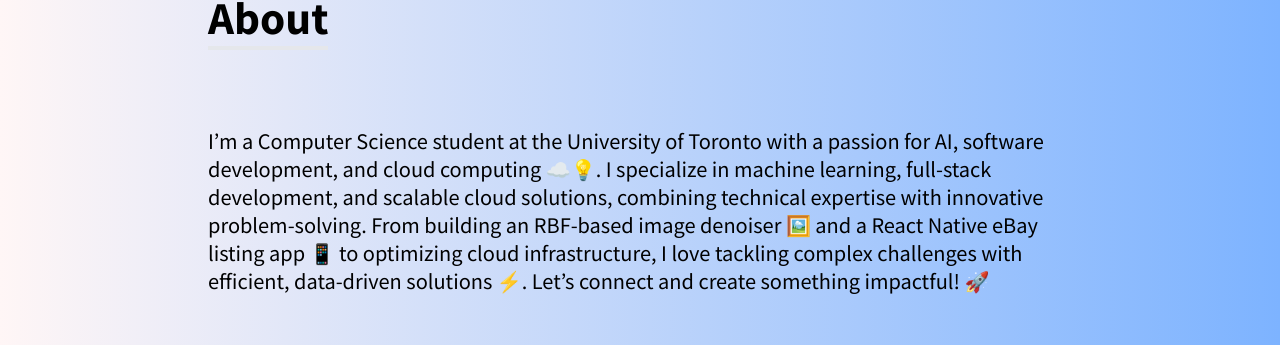
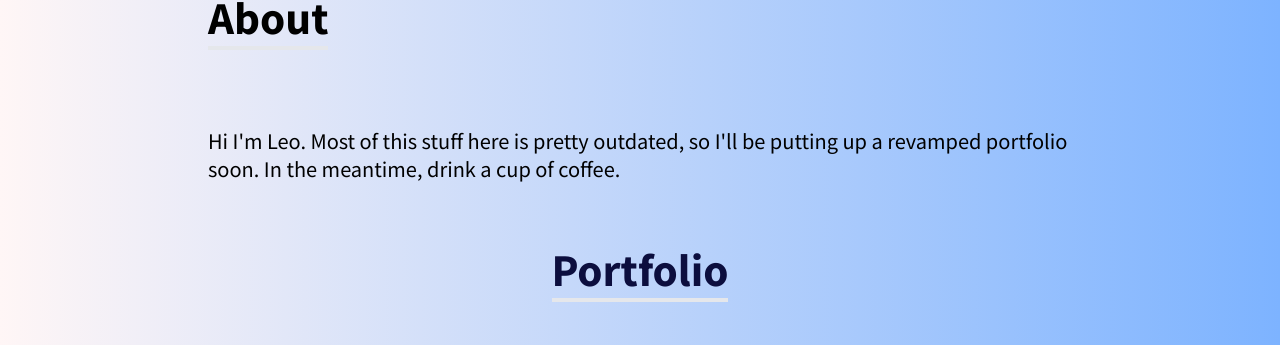
Before and after one commit to triple1566/leo_portfolio, a React (Create React App) app: page / in a window 1280 px wide. Shown: the part 858-1203 px from the top of the page. Built offline with nearby package versions, Linux system fonts and the light colour scheme.

Commit message:
msg to all other jedis

```diff
--- a/src/components/About.jsx
+++ b/src/components/About.jsx
@@ -11,11 +11,7 @@ const About = () => {
                 </p>
             </div>
             <p className='text-xl mt-20'>
-            I’m a Computer Science student at the University of Toronto with a passion for AI, software development, and cloud computing ☁️💡. I specialize in machine learning, full-stack development, and scalable cloud solutions, combining technical expertise with innovative problem-solving.
-
-From building an RBF-based image denoiser 🖼️ and a React Native eBay listing app 📱 to optimizing cloud infrastructure, I love tackling complex challenges with efficient, data-driven solutions ⚡.
-
-Let’s connect and create something impactful! 🚀
+            Hi I'm Leo. Most of this stuff here is pretty outdated, so I'll be putting up a revamped portfolio soon. In the meantime, drink a cup of coffee.
             </p>
         </div>
     </div>
```
Also changed, not shown: 1 other file (tests, documents, lock files or other folders).
